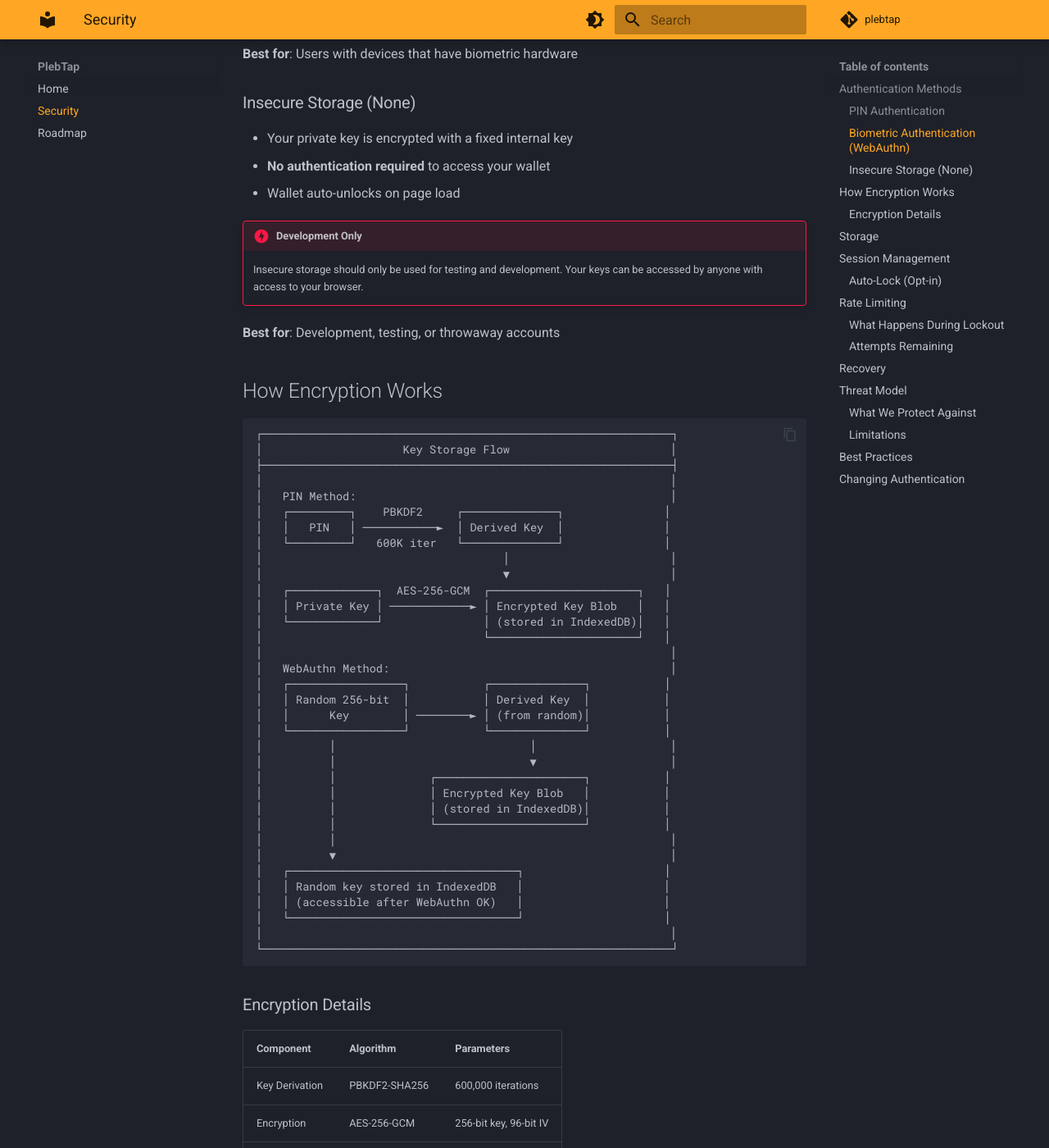
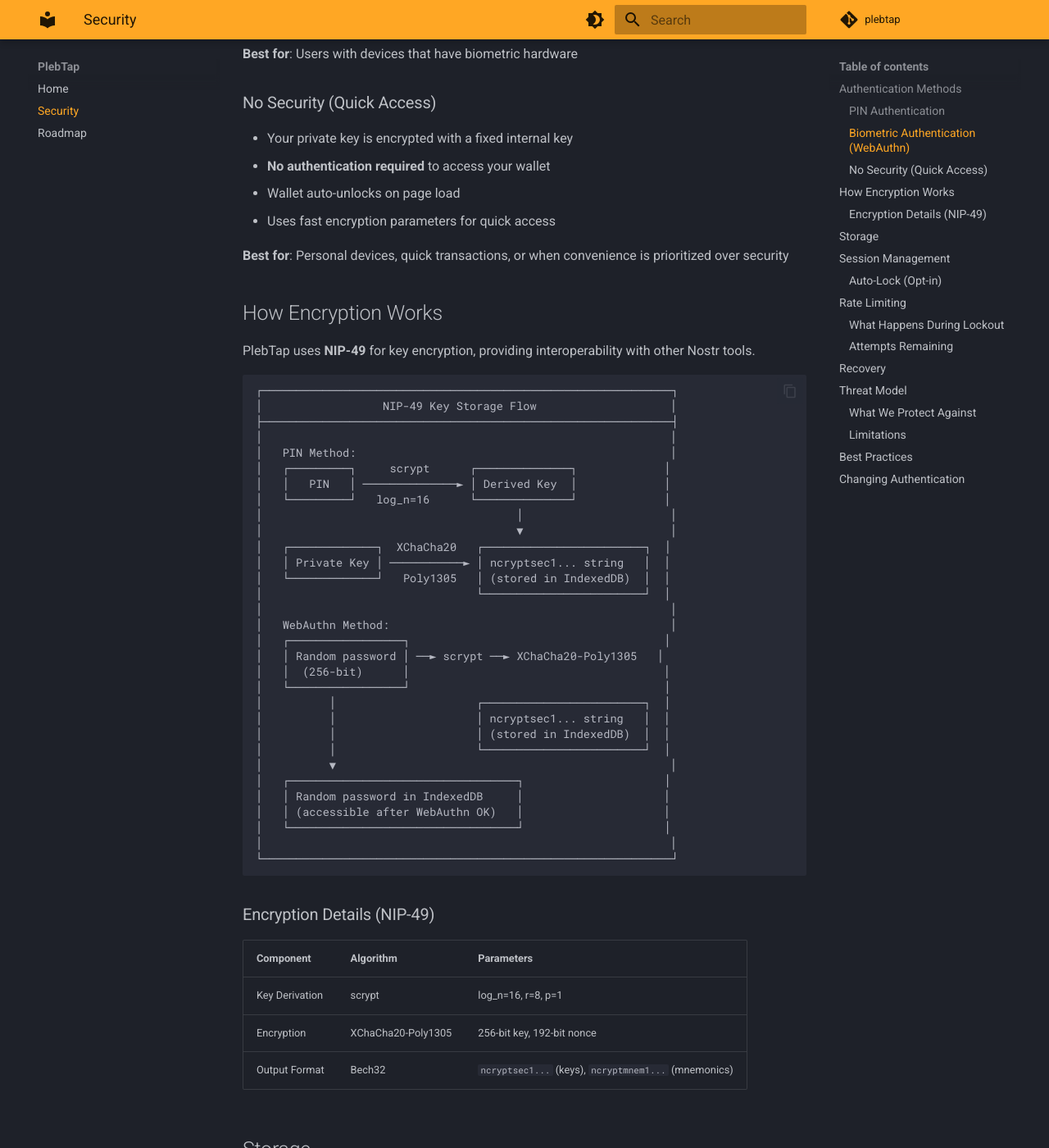
Before and after one commit to PlebeiusGaragicus/plebtap-docs, an MkDocs documentation site: the page built from docs/security.md, in a window 1280 px wide and 1400 px high, scrolled down 694 px. Shown: the whole window at 82% size. Built offline with MkDocs 1.6.1 and Material for MkDocs 9.7.7, drawn with Linux system fonts in a browser that asks for light colours; comment, search, counter and statistics services are not loaded; some of the changed text lies outside the part shown.

Commit message:
update docs with refactor

````diff
--- a/docs/security.md
+++ b/docs/security.md
@@ -22,63 +22,60 @@ When you create or import a wallet, you choose **one** authentication method:
 
 **Best for**: Users with devices that have biometric hardware
 
-### Insecure Storage (None)
+### No Security (Quick Access)
 
 - Your private key is encrypted with a fixed internal key
 - **No authentication required** to access your wallet
 - Wallet auto-unlocks on page load
+- Uses fast encryption parameters for quick access
 
-!!! danger "Development Only"
-    Insecure storage should only be used for testing and development. Your keys can be accessed by anyone with access to your browser.
-
-**Best for**: Development, testing, or throwaway accounts
+**Best for**: Personal devices, quick transactions, or when convenience is prioritized over security
 
 ## How Encryption Works
 
+PlebTap uses **NIP-49** for key encryption, providing interoperability with other Nostr tools.
+
 ```
 ┌─────────────────────────────────────────────────────────────┐
-│                     Key Storage Flow                        │
+│                  NIP-49 Key Storage Flow                    │
 ├─────────────────────────────────────────────────────────────┤
 │                                                             │
 │   PIN Method:                                               │
-│   ┌─────────┐    PBKDF2     ┌──────────────┐               │
-│   │   PIN   │ ───────────►  │ Derived Key  │               │
-│   └─────────┘   600K iter   └──────────────┘               │
-│                                    │                        │
-│                                    ▼                        │
-│   ┌─────────────┐  AES-256-GCM  ┌──────────────────────┐   │
-│   │ Private Key │ ────────────► │ Encrypted Key Blob   │   │
-│   └─────────────┘               │ (stored in IndexedDB)│   │
-│                                 └──────────────────────┘   │
+│   ┌─────────┐     scrypt      ┌──────────────┐             │
+│   │   PIN   │ ──────────────► │ Derived Key  │             │
+│   └─────────┘   log_n=16      └──────────────┘             │
+│                                      │                      │
+│                                      ▼                      │
+│   ┌─────────────┐  XChaCha20   ┌────────────────────────┐  │
+│   │ Private Key │ ───────────► │ ncryptsec1... string   │  │
+│   └─────────────┘   Poly1305   │ (stored in IndexedDB)  │  │
+│                                └────────────────────────┘  │
 │                                                             │
 │   WebAuthn Method:                                          │
-│   ┌─────────────────┐           ┌──────────────┐           │
-│   │ Random 256-bit  │           │ Derived Key  │           │
-│   │      Key        │ ────────► │ (from random)│           │
-│   └─────────────────┘           └──────────────┘           │
-│          │                             │                    │
-│          │                             ▼                    │
-│          │              ┌──────────────────────┐           │
-│          │              │ Encrypted Key Blob   │           │
-│          │              │ (stored in IndexedDB)│           │
-│          │              └──────────────────────┘           │
-│          │                                                  │
+│   ┌─────────────────┐                                      │
+│   │ Random password │ ──► scrypt ──► XChaCha20-Poly1305   │
+│   │  (256-bit)      │                                      │
+│   └─────────────────┘                                      │
+│          │                     ┌────────────────────────┐  │
+│          │                     │ ncryptsec1... string   │  │
+│          │                     │ (stored in IndexedDB)  │  │
+│          │                     └────────────────────────┘  │
 │          ▼                                                  │
 │   ┌──────────────────────────────────┐                     │
-│   │ Random key stored in IndexedDB   │                     │
+│   │ Random password in IndexedDB     │                     │
 │   │ (accessible after WebAuthn OK)   │                     │
 │   └──────────────────────────────────┘                     │
 │                                                             │
 └─────────────────────────────────────────────────────────────┘
 ```
 
-### Encryption Details
+### Encryption Details (NIP-49)
 
 | Component | Algorithm | Parameters |
 |-----------|-----------|------------|
-| Key Derivation | PBKDF2-SHA256 | 600,000 iterations |
-| Encryption | AES-256-GCM | 256-bit key, 96-bit IV |
-| PIN Hash | PBKDF2-SHA256 | 100,000 iterations |
+| Key Derivation | scrypt | log_n=16, r=8, p=1 |
+| Encryption | XChaCha20-Poly1305 | 256-bit key, 192-bit nonce |
+| Output Format | Bech32 | `ncryptsec1...` (keys), `ncryptmnem1...` (mnemonics) |
 
 ## Storage
 
@@ -154,8 +151,8 @@ Your wallet can always be recovered using your **seed phrase** (mnemonic):
 | Threat | Protection |
 |--------|------------|
 | Casual device access | PIN/Biometric required to unlock |
-| Key theft from storage | AES-256-GCM encryption |
-| PIN brute force | PBKDF2 + rate limiting |
+| Key theft from storage | NIP-49 encryption (scrypt + XChaCha20-Poly1305) |
+| PIN brute force | scrypt memory-hard KDF + rate limiting |
 | Replay attacks | WebAuthn counter verification |
 | Memory scraping | Session timeout + key clearing |
 
````
Also changed, not shown: docs/index.md (+4 -4 lines), docs/key-storage.md (+14 -21 lines), docs/roadmap.md (+5 -5 lines).
